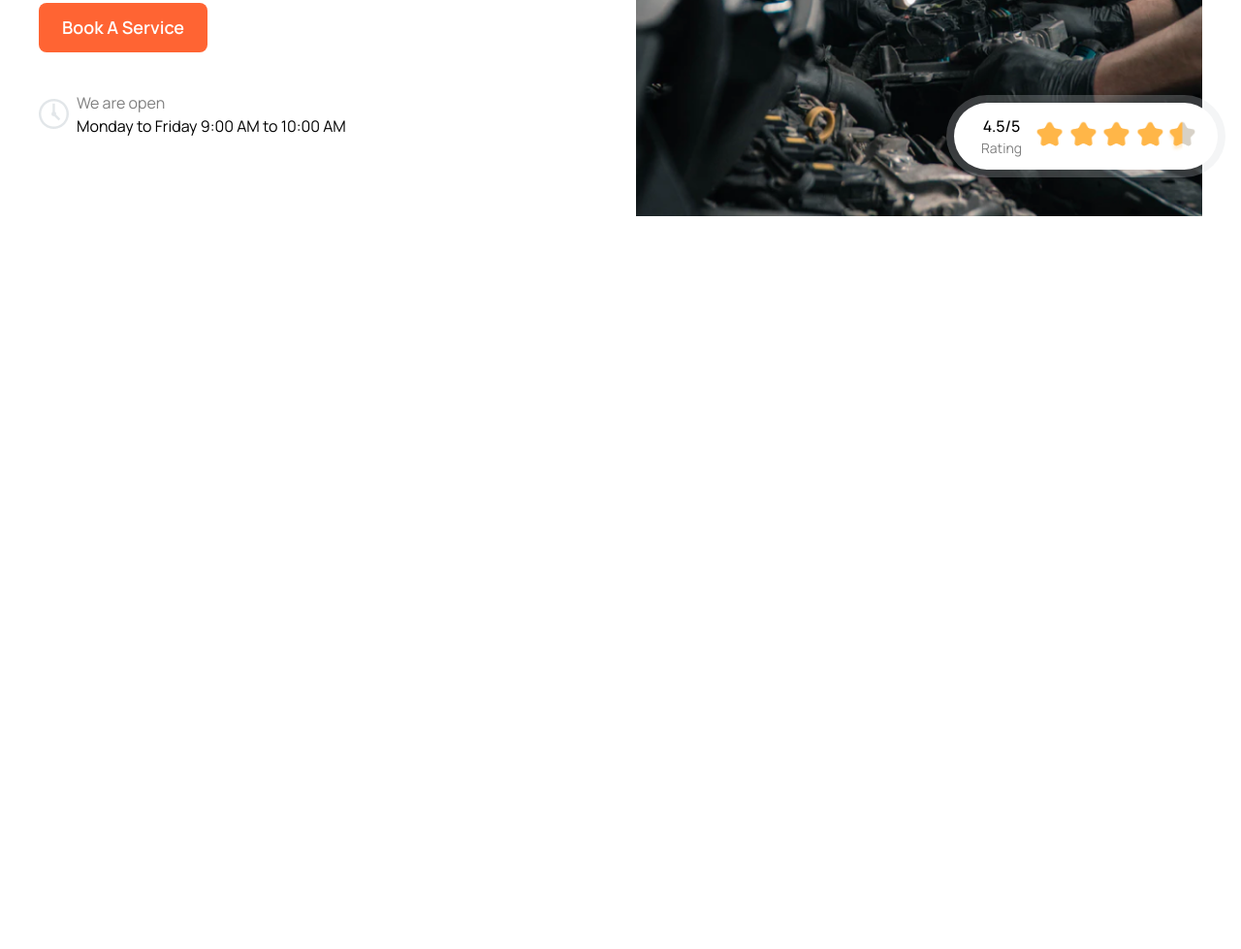
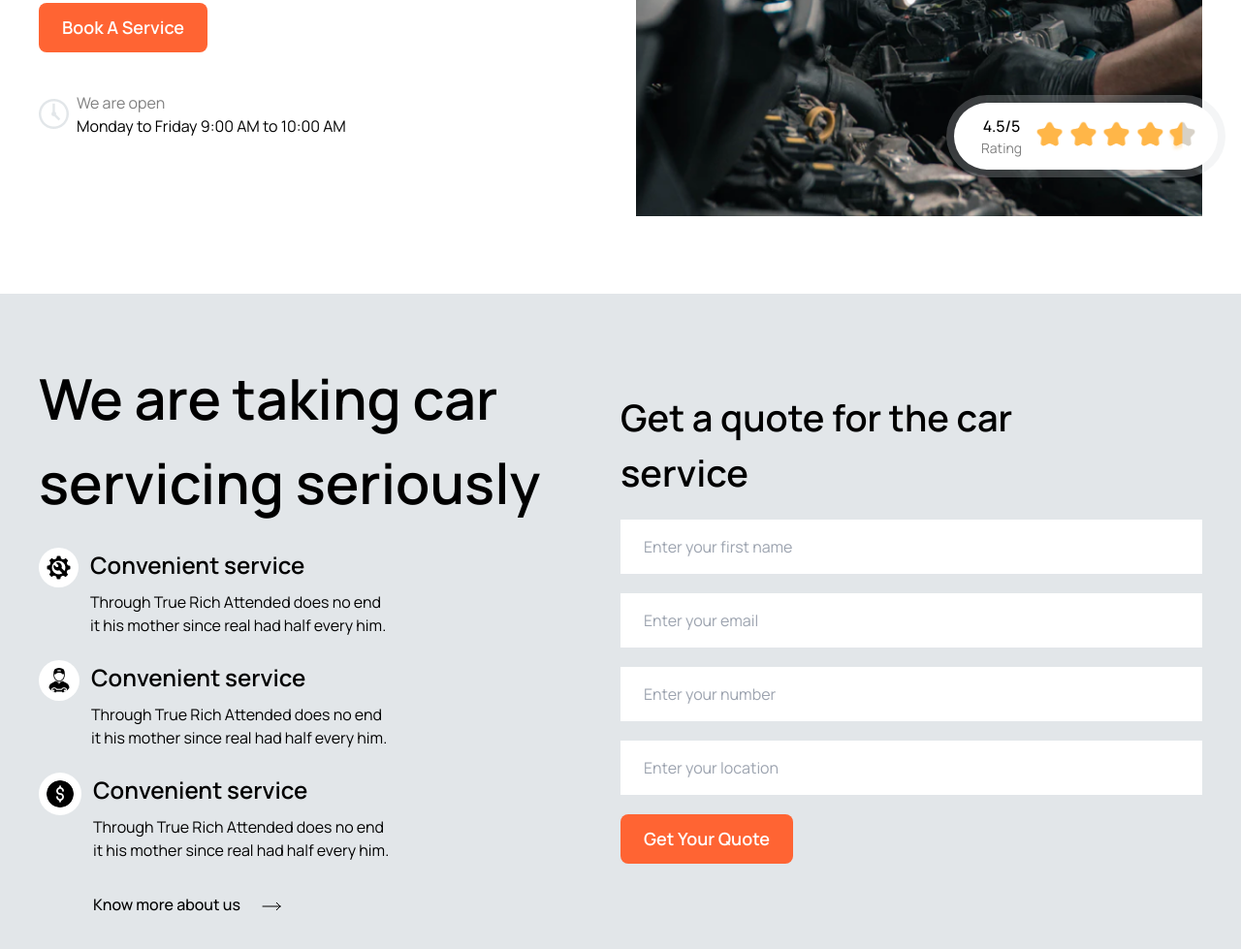
Before and after one commit to mdfoyezkhan/finsweet-project, a website built with Vite: page index.html in a window 1280 px wide. Shown: the part 523-1502 px from the top of the page at 97% size. Before the commit the page ends 800 px from the top, so only its background shows below. Built offline with nearby package versions, Linux system fonts and the light colour scheme.

Commit message:
we are taking car servicing seriously section added

```diff
--- a/index.html
+++ b/index.html
@@ -6,6 +6,8 @@
     <title>finsweet</title>
     <!-- css link -->
      <link rel="stylesheet" href="css/main.css">
+     <!-- tailwind cdn link -->
+     <script src="https://cdn.tailwindcss.com"></script>
      <!-- google font link -->
      <link rel="preconnect" href="https://fonts.googleapis.com">
      <link rel="preconnect" href="https://fonts.gstatic.com" crossorigin>
@@ -89,8 +91,51 @@
          </section>
     </header>
     <main>
-        <section>
-
+        <!-- We are taking car servicing seriously section -->
+        <section class="py-16 mt-20 bg-[#E2E6E9]">
+            <div class="container">
+                <!-- text-box wrapper -->
+                <div class="flex-1">
+                    <h2 class="h2 mb-6">We are taking car servicing seriously</h2>
+                    <div class="flex justify-start items-start gap-3">
+                        <img class="p-2 bg-white rounded-full" src="images/Icon(5).png" alt="">
+                        <div>
+                            <h4 class="title2 mb-2">Convenient service</h4>
+                            <p>Through True Rich Attended does no end <br>it his mother since real had half every him.</p>
+                        </div>
+                    </div>
+                    <div class="flex justify-start my-6 items-start gap-3">
+                        <img class="p-2 bg-white rounded-full" src="images/Icon(6).png" alt="">
+                        <div>
+                            <h4 class="title2 mb-2">Convenient service</h4>
+                            <p>Through True Rich Attended does no end <br>it his mother since real had half every him.</p>
+                        </div>
+                    </div>
+                    <div class="flex justify-start items-start gap-3">
+                        <img class="p-2 bg-white rounded-full" src="images/Icon(7).png" alt="">
+                        <div>
+                            <h4 class="title2 mb-2">Convenient service</h4>
+                            <p>Through True Rich Attended does no end <br>it his mother since real had half every him.</p>
+                            <button class="mt-8 font-medium">Know more about us<svg xmlns="http://www.w3.org/2000/svg" fill="none" viewBox="0 0 24s 24" stroke-width="1.0" stroke="currentColor" class="size-6 inline ml-5">
+                                <path stroke-linecap="round" stroke-linejoin="round" d="M17.25 8.25 21 12m0 0-3.75 3.75M21 12H3" />
+                              </svg>
+                              </button>
+                        </div>
+                    </div>
+                </div>
+                <!-- input wrapper -->
+                <div class="flex-1">
+                    <h3 class="h3">Get a quote for the car <br>service</h3>
+                    <!-- input box -->
+                    <div class="flex flex-col gap-5 mt-5">
+                        <input class="w-full py-4 px-6" type="text" placeholder="Enter your first name">
+                        <input class="w-full py-4 px-6" type="text" placeholder="Enter your email">
+                        <input class="w-full py-4 px-6" type="text" placeholder="Enter your number">
+                        <input class="w-full py-4 px-6" type="text" placeholder="Enter your location">
+                    </div>
+                    <button class="btn">get your quote</button>
+                </div>
+            </div>
         </section>
     </main>
 
```
